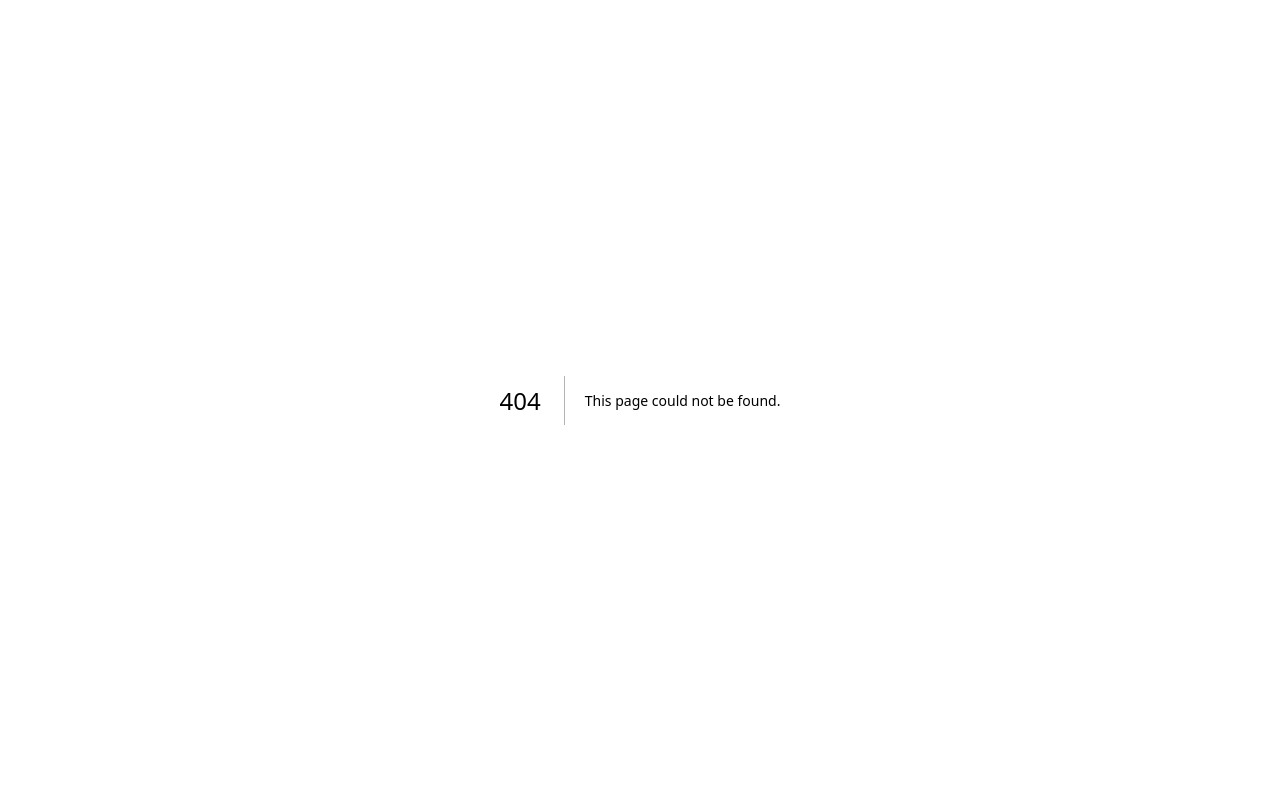
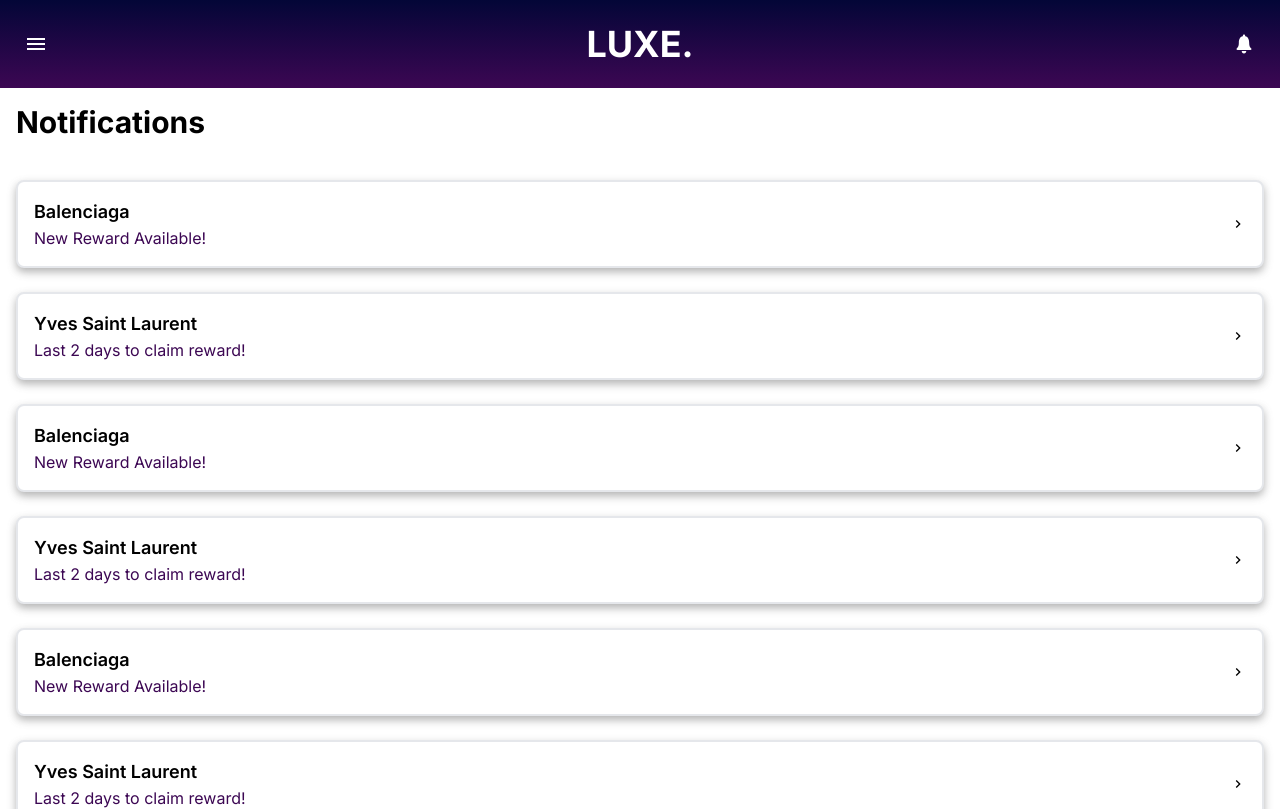
Before and after one commit to pattyarao-dev/luxe, a Next.js app: page /notifications in a window 1280 px wide. Before the commit this address had no page. Shown: the top 809 px of the page. Built offline with nearby package versions, Linux system fonts and the light colour scheme.

Commit message:
added: -notif page -sidebar menu todo: -fix sidebar animation -start frontend data fetching

```diff
--- a/app/globals.css
+++ b/app/globals.css
@@ -17,6 +17,10 @@
 
   .gradient-button {
     @apply bg-gradient-to-br from-purple to-midnight-blue p-2 rounded-md text-white text-sm uppercase
+  }
+
+  .outlined-button {
+    @apply bg-white border-2 border-dark-pink p-2 rounded-md text-midnight-blue font-bold
   }
 
   .solid-button {
@@ -67,7 +71,64 @@
     @apply drop-shadow-[0_4px_4px_rgba(145,10,103,0.90)]
   }
 
+  .drop-shadow-gray {
+    @apply drop-shadow-[0_4px_4px_rgba(171,171,171,0.90)]
+  }
+
   .gradient-text{
     @apply bg-clip-text text-transparent bg-gradient-to-r from-dark-purple to-purple
   }
 }
+
+
+.side-menu-overlay {
+  animation: fadeInOverlay 0.3s forwards;
+}
+
+.side-menu {
+  animation: slideInMenu 0.3s forwards;
+}
+
+@keyframes slideInMenu {
+  from {
+    transform: translateX(-100%);
+  }
+  to {
+    transform: translateX(0);
+  }
+}
+
+@keyframes fadeInOverlay {
+  from {
+    opacity: 0;
+  }
+  to {
+    opacity: 1;
+  }
+}
+
+.side-menu-slideOut {
+  animation: slideOutMenu 0.3s forwards;
+}
+
+.side-menu-overlay-slideOut {
+  animation: fadeOutOverlay 0.3s forwards;
+}
+
+@keyframes slideOutMenu {
+  from {
+    transform: translateX(0);
+  }
+  to {
+    transform: translateX(-100%);
+  }
+}
+
+@keyframes fadeOutOverlay {
+  from {
+    opacity: 1;
+  }
+  to {
+    opacity: 0;
+  }
+}
--- /dev/null
+++ b/app/notifications/page.tsx
@@ -0,0 +1,12 @@
+import { NotificationsList } from '@/components/pages/notifications/notificationsList'
+import Header from '@/components/reusable/header'
+import React from 'react'
+
+export default function Notifications() {
+  return (
+    <main className="w-full min-h-screen flex flex-col">
+        <Header/>
+        <NotificationsList/>
+    </main>
+  )
+}
--- a/app/preferences/page.tsx
+++ b/app/preferences/page.tsx
@@ -1,106 +1,12 @@
-"use client"
-
+import PreferencesComponent from '@/components/pages/preferences/preferencesComponent'
 import React from 'react'
-import { useState } from 'react'
-
-interface CategoryType {
-    name: string
-    selected: boolean
-}
 
 export default function Preferences() {
-    const [categories, setCategories] = useState<CategoryType[]>(
-[
-    {
-        name: "Shopping",
-        selected: false
-    },
 
-    {
-        name: "This is a long text",
-        selected: false
-    },
-    {
-        name: "Leisure",
-        selected: false
-    },
-    {
-        name: "Test me",
-        selected: false
-    },
-    {
-        name: "MoreValue",
-        selected: false
-    },
-    {
-        name: "Cram",
-        selected: false
-    },
-    {
-        name: "Crazy",
-        selected: false
-    },
-    {
-        name: "Wild",
-        selected: false
-    },
-    {
-        name: "Laughter",
-        selected: false
-    },
-    {
-        name: "Suppers",
-        selected: false
-    },
-    {
-        name: "Eyoowaht",
-        selected: false
-    },
-    {
-        name: "L2P",
-        selected: false
-    },
-    {
-        name: "Testing",
-        selected: false
-    },
-    {
-        name: "Moretests",
-        selected: false
-    },
-]
-    )
-
-/*
-"Shopping", "This is a long text", "Travel", "Leisure",
-    "Shopping", "Dining", "Travel", "Leisure","Shopping", "Dining",
-    "Travel", "Leisure", "WrayNathanAndres", "Patty"
-*/
-
-    const toggleSelected = (index: number) => {
-       setCategories( categories.map((c, i) => {
-        if (index === i) {
-            c.selected = !c.selected
-        }
-        return c
-    }))
-    }
 
   return (
-    <main className="w-full min-h-screen p-8 flex items-start justify-center flex-col gap-10 gradient-background">
-       <div>
-       <h1 className="text-3xl font-bold text-midnight-blue">Welcome to Luxe!</h1>
-        <p className="text-sm">Please set your preferences so we customize your feed to your liking.</p>
-       </div>
-        <div className="w-full flex flex-wrap justify-between gap-6">
-            {categories.map((c, index) => (
-                <button key={index} onClick={() => toggleSelected(index)} className={`w-fit flex-grow text-center py-2 px-6 rounded-3xl transition ease-in-out duration-200 ${!c.selected ? "bg-white" : "bg-purple text-white"}`}>{c.name}</button>
-            ))}
-        </div>
-        <div className="w-full flex justify-end gap-6">
-            <button className="uppercase text-gray-main text-xl font-bold">Skip</button>
-            <button className="uppercase text-dark-purple text-xl font-bold">Proceed</button>
-        </div>
+    <main>
+       <PreferencesComponent/>
     </main>
   )
 }
--- /dev/null
+++ b/components/pages/notifications/notificationsList.tsx
@@ -0,0 +1,65 @@
+"use client"
+
+import React, { useState } from 'react'
+import { MdKeyboardArrowRight } from "react-icons/md";
+
+interface notificationTypes {
+    heading: string;
+    description: string;
+}
+
+export const NotificationsList = () => {
+
+    const [notifications, setNotifications] = useState<notificationTypes[]>([
+        {
+            "heading": "Balenciaga",
+            "description": "New Reward Available!"
+        },
+        {
+            "heading": "Yves Saint Laurent",
+            "description": "Last 2 days to claim reward!"
+        },
+        {
+            "heading": "Balenciaga",
+            "description": "New Reward Available!"
+        },
+        {
+            "heading": "Yves Saint Laurent",
+            "description": "Last 2 days to claim reward!"
+        },
+        {
+            "heading": "Balenciaga",
+            "description": "New Reward Available!"
+        },
+        {
+            "heading": "Yves Saint Laurent",
+            "description": "Last 2 days to claim reward!"
+        },
+        {
+            "heading": "Balenciaga",
+            "description": "New Reward Available!"
+        },
+        {
+            "heading": "Yves Saint Laurent",
+            "description": "Last 2 days to claim reward!"
+        },
+    ])
+
+
+  return (
+    <div className="w-full flex flex-col gap-2">
+        <h1 className="w-full p-4 text-3xl font-bold">Notifications</h1>
+        <div className="w-full p-4 flex flex-col gap-6">
+            {notifications.map((notif) => (
+                <div className="w-full p-4 flex items-center justify-between bg-white border-2 drop-shadow-gray rounded-lg">
+                    <div>
+                        <h2 className="font-semibold text-lg">{notif.heading}</h2>
+                        <p className="text-dark-purple">{notif.description}</p>
+                    </div>
+                    <MdKeyboardArrowRight />
+                </div>
+            ))}
+        </div>
+    </div>
+  )
+}
--- /dev/null
+++ b/components/pages/preferences/preferencesComponent.tsx
@@ -0,0 +1,100 @@
+"use client"
+
+import React from 'react'
+import { useState } from 'react'
+
+interface CategoryType {
+    name: string
+    selected: boolean
+}
+
+export default function PreferencesComponent() {
+    const [categories, setCategories] = useState<CategoryType[]>(
+[
+    {
+        name: "Shopping",
+        selected: false
+    },
+
+    {
+        name: "This is a long text",
+        selected: false
+    },
+    {
+        name: "Leisure",
+        selected: false
+    },
+    {
+        name: "Test me",
+        selected: false
+    },
+    {
+        name: "MoreValue",
+        selected: false
+    },
+    {
+        name: "Cram",
+        selected: false
+    },
+    {
+        name: "Crazy",
+        selected: false
+    },
+    {
+        name: "Wild",
+        selected: false
+    },
+    {
+        name: "Laughter",
+        selected: false
+    },
+    {
+        name: "Suppers",
+        selected: false
+    },
+    {
+        name: "Eyoowaht",
+        selected: false
+    },
+    {
+        name: "L2P",
+        selected: false
+    },
+    {
+        name: "Testing",
+        selected: false
+    },
+    {
+        name: "Moretests",
+        selected: false
+    },
+]
+    )
+
+    const toggleSelected = (index: number) => {
+       setCategories( categories.map((c, i) => {
+        if (index === i) {
+            c.selected = !c.selected
+        }
+        return c
+    }))
+    }
+
+  return (
+    <div className="w-full min-h-screen p-8 flex items-start justify-center flex-col gap-10 gradient-background">
+       <div>
+            <h1 className="text-3xl font-bold text-midnight-blue">Welcome to Luxe!</h1>
+            <p className="text-sm">Please set your preferences so we customize your feed to your liking.</p>
+       </div>
+        <div className="w-full flex flex-wrap justify-between gap-6">
+            {categories.map((c, index) => (
+                <button key={index} onClick={() => toggleSelected(index)} className={`w-fit flex-grow text-center py-2 px-6 rounded-3xl transition ease-in-out duration-200 ${!c.selected ? "bg-white" : "bg-purple text-white"}`}>{c.name}</button>
+            ))}
+        </div>
+        <div className="w-full flex justify-end gap-6">
+            <button className="uppercase text-gray-main text-xl font-bold">Skip</button>
+            <button className="uppercase text-dark-purple text-xl font-bold">Proceed</button>
+        </div>
+    </div>
+  )
+}
--- a/components/reusable/header.tsx
+++ b/components/reusable/header.tsx
@@ -1,17 +1,43 @@
+'use client'
+
 import React from 'react'
 import { IoMdMenu } from "react-icons/io";
 import { IoIosNotifications } from "react-icons/io";
+import { MdClose } from "react-icons/md";
+import { useState } from 'react';
 
 export default function Header() {
+
+  const [showSideMenu, setShowSideMenu] = useState<boolean>(false);
+
   return (
-    <div className="w-full gradient-background-dark">
-
-      <div className="w-full flex justify-between items-center p-6 text-white">
-        <IoMdMenu className="text-2xl"/>
-        <p className="text-4xl uppercase font-bold">Luxe.</p>
-        <IoIosNotifications className="text-2xl" />
+    <>
+      <div className="w-full gradient-background-dark">
+        <div className="w-full flex justify-between items-center p-6 text-white">
+          <IoMdMenu className="text-2xl" onClick={() => setShowSideMenu(true)}/>
+          <p className="text-4xl uppercase font-bold">Luxe.</p>
+          <IoIosNotifications className="text-2xl" />
+        </div>
       </div>
 
-    </div>
+      {showSideMenu && (
+        <>
+        <div className="fixed z-30 w-full min-h-screen bg-midnight-blue/70 side-menu-overlay"> </div>
+
+        <div className="fixed z-40 w-[90%] h-screen bg-white/80 drop-shadow-lg side-menu">
+          <section className="w-full p-6 flex items-center justify-between bg-dark-pink">
+            <h1 className="w-[40%] text-2xl text-white">Hey there, <span className="text-yellow-500 font-bold">Patty</span></h1>
+            <MdClose className="w-fit text-3xl text-white" onClick={(e) => setShowSideMenu(false)}/>
+          </section>
+          <section className="w-full p-6 flex flex-col gap-8">
+            <button className="outlined-button">My Profile</button>
+            <button className="outlined-button">My Subscriptions</button>
+            <button className="outlined-button">My Favorites</button>
+            <button className="outlined-button">Reward History</button>
+          </section>
+        </div>
+        </>
+      )}
+    </>
   )
 }
```
